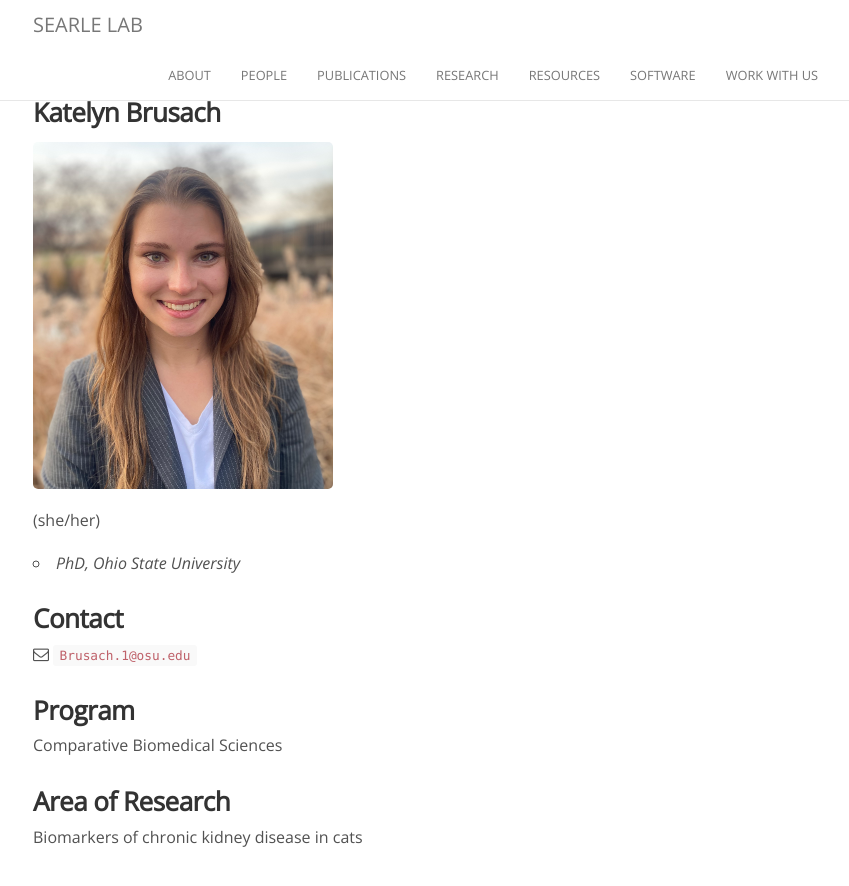
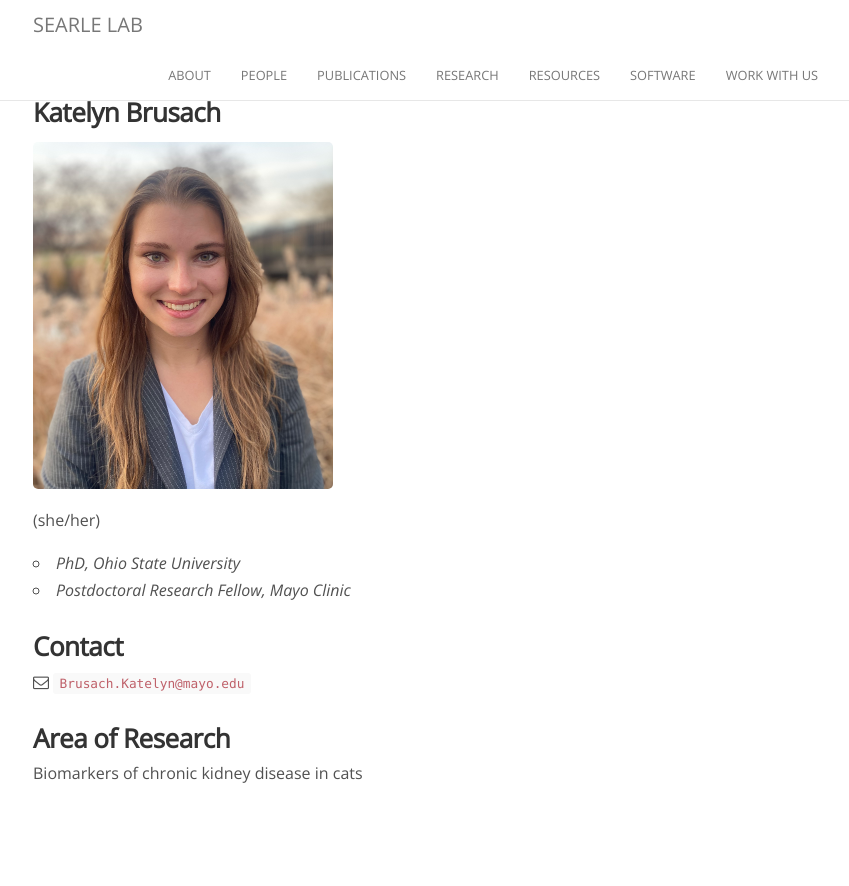
Before and after one commit to searlelab/searlelab.github.io, a Jekyll site: the page built from _people/katelyn_brusach.md, in a window 1280 px wide. Shown: the top 886 px of the page, without its empty margins (222-1071 px from the left). Built offline with Jekyll 4.4.1, drawn with Linux system fonts in a browser that asks for light colours; nearby versions of some CDN libraries; comment, search, counter and statistics services are not loaded.

Commit message:
Revise Katelyn Brusach's profile details
Updated contact email and added postdoctoral position.

```diff
--- a/_people/katelyn_brusach.md
+++ b/_people/katelyn_brusach.md
@@ -10,13 +10,11 @@ joined: 2022
 (she/her)
 
 - _PhD, Ohio State University_<br>
+- _Postdoctoral Research Fellow, Mayo Clinic_<br>
 
 ### Contact
 
-<i class="fa fa-envelope-o"></i> `Brusach.1@osu.edu`
-
-### Program
-Comparative Biomedical Sciences
+<i class="fa fa-envelope-o"></i> `Brusach.Katelyn@mayo.edu`
 
 ### Area of Research
 Biomarkers of chronic kidney disease in cats
```
